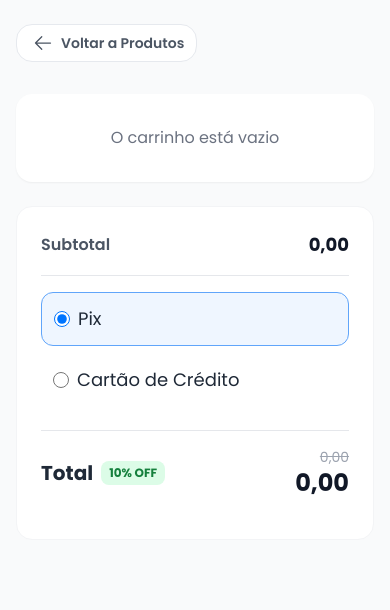
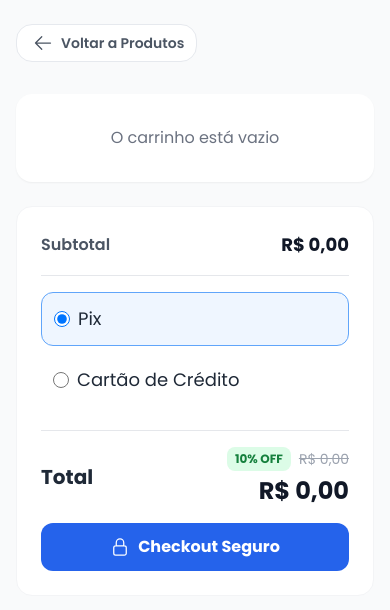
Before and after one commit to fdanielarruda/carrinho-compras, a Vue app in the folder web/: page /carrinho in a window 390 px wide. Shown: the top 610 px of the page. Built offline with nearby package versions, Linux system fonts and the light colour scheme.

Commit message:
style: ajustes de formatacao para adaptar responsividade ao carrinho

```diff
--- a/web/src/components/cart/CartItem.vue
+++ b/web/src/components/cart/CartItem.vue
@@ -1,10 +1,11 @@
 <script setup lang="ts">
+import { formatCurrencyBRL } from '@/utils/formatters';
 import { MinusIcon, PlusIcon } from '@heroicons/vue/24/outline';
 
 interface Product {
   id: number;
   name: string;
-  price: string;
+  price: number;
   image: string;
   quantity: number;
 }
@@ -23,42 +24,46 @@ const updateQuantity = (newQuantity: number) => {
 </script>
 
 <template>
-  <div class="flex items-center p-4 bg-white rounded-2xl border border-gray-100 mb-4">
-    <div class="flex-shrink-0 w-24 h-24 rounded-xl overflow-hidden mr-4">
-      <img :src="item.image" class="w-full h-full object-cover" />
+  <div class="flex flex-col p-3 sm:p-4 bg-white rounded-xl sm:rounded-2xl border border-gray-100 mb-4">
+
+    <div class="flex">
+      <div class="flex-shrink-0 w-20 h-20 sm:w-24 sm:h-24 rounded-lg sm:rounded-xl overflow-hidden mr-3 sm:mr-4">
+        <img :src="item.image" :alt="item.name" class="w-full h-full object-cover" />
       </div>
 
-    <div class="flex-grow flex flex-col sm:flex-row sm:justify-between sm:items-center">
-      <div class="flex flex-col justify-center mb-2 sm:mb-0">
-        <h3 class="text-lg font-semibold text-gray-800">{{ item.name }}</h3>
+      <div class="flex-grow flex flex-col justify-center">
+        <h3 class="text-base text-gray-800 line-clamp-2">{{ item.name }}</h3>
 
-        <p class="text-lg font-semibold text-gray-900 mt-1 sm:hidden">{{ item.price }}</p>
+        <p class="text-base sm:text-xl font-semibold text-gray-900">R$ {{ formatCurrencyBRL(item.price) }}</p>
+      </div>
+    </div>
 
-        <div class="flex items-center border border-gray-300 rounded-xl overflow-hidden mt-2 w-fit">
+    <div class="flex justify-between items-center mt-2 pt-2 border-t border-gray-100">
+
+      <div class="flex items-center border border-gray-300 rounded-lg overflow-hidden w-fit">
         <button @click="updateQuantity(item.quantity - 1)"
-            class="p-2 h-8 w-8 flex items-center justify-center text-gray-600 hover:bg-gray-100 transition-colors duration-150 flex-shrink-0">
+          class="p-1.5 h-7 w-7 sm:h-8 sm:w-8 flex items-center justify-center text-gray-600 hover:bg-gray-100 transition-colors duration-150 flex-shrink-0"
+          aria-label="Diminuir quantidade">
           <MinusIcon class="h-4 w-4" />
         </button>
 
         <input type="text" :value="item.quantity" readonly
-            class="w-8 h-8 text-center text-gray-900 font-medium border-l border-r border-gray-300 focus:outline-none flex-shrink-0"
+          class="w-6 sm:w-8 h-7 sm:h-8 text-center text-gray-900 font-medium text-sm sm:text-base border-l border-r border-gray-300 focus:outline-none flex-shrink-0"
           style="padding: 0; background-color: white;">
 
         <button @click="updateQuantity(item.quantity + 1)"
-            class="p-2 h-8 w-8 flex items-center justify-center text-gray-600 hover:bg-gray-100 transition-colors duration-150 flex-shrink-0">
+          class="p-1.5 h-7 w-7 sm:h-8 sm:w-8 flex items-center justify-center text-gray-600 hover:bg-gray-100 transition-colors duration-150 flex-shrink-0"
+          aria-label="Aumentar quantidade">
           <PlusIcon class="h-4 w-4" />
         </button>
       </div>
-      </div>
-
-      <div class="flex flex-col items-center space-y-2 mt-2 sm:mt-0">
-        <p class="text-xl font-semibold text-gray-900 hidden sm:block">{{ item.price }}</p>
 
       <button @click="$emit('remove', item.id)"
-          class="px-3 py-1 text-sm font-medium text-white bg-red-500 rounded-lg hover:bg-red-600 transition-colors duration-150 flex items-center justify-center flex-shrink-0 w-fit">
+        class="px-3 py-1 text-sm font-medium text-white bg-red-500 rounded-lg hover:bg-red-600 transition-colors duration-150 flex items-center justify-center flex-shrink-0 w-fit"
+        aria-label="Remover item">
         Remover
       </button>
     </div>
-    </div>
+
   </div>
 </template>
--- a/web/src/components/cart/CartSummary.vue
+++ b/web/src/components/cart/CartSummary.vue
@@ -2,6 +2,7 @@
 import { ref, watch, computed } from 'vue';
 import PaymentSelector from './PaymentSelector.vue';
 import { formatCurrencyBRL } from '@/utils/formatters';
+import { LockClosedIcon } from '@heroicons/vue/24/outline';
 
 defineProps<{
   subtotal: number;
@@ -36,7 +37,7 @@ watch([selectedPayment, selectedInstallment], ([newPayment, newInstallment]) =>
     <div class="bg-white p-6 rounded-2xl border border-gray-100">
       <div class="flex justify-between items-center pb-4 border-b border-gray-200">
         <span class="text-md font-semibold text-gray-600">Subtotal</span>
-        <span class="text-lg font-bold text-gray-900">{{ formatCurrencyBRL(subtotal) }}</span>
+        <span class="text-lg font-bold text-gray-900">R$ {{ formatCurrencyBRL(subtotal) }}</span>
       </div>
 
       <PaymentSelector v-model:selected-payment="selectedPayment" v-model:selected-installment="selectedInstallment" />
@@ -45,25 +46,32 @@ watch([selectedPayment, selectedInstallment], ([newPayment, newInstallment]) =>
         <div class="flex justify-between items-center mb-4">
           <div class="flex items-center">
             <span class="text-xl font-bold text-gray-800">Total</span>
-
-            <span v-if="isDiscountActive"
-              class="ml-2 px-2 py-1 text-xs font-bold text-green-700 bg-green-100 rounded-lg">
-              10% OFF
-            </span>
           </div>
 
           <div class="flex flex-col items-end">
-            <span v-if="isDiscountActive" class="text-sm text-gray-400 line-through">
-              {{ formatCurrencyBRL(subtotal) }}
-            </span>
+            <div v-if="isDiscountActive" class="flex items-center mb-1">
+              <span class="px-2 py-1 text-xs font-bold text-green-700 bg-green-100 rounded-lg">
+                10% OFF
+              </span>
+
+              <span class="ml-2 text-sm text-gray-400 line-through">
+                R$ {{ formatCurrencyBRL(subtotal) }}
+              </span>
+            </div>
 
             <span class="text-2xl font-bold text-gray-900">
               <span v-if="isLoading">...</span>
-              <span v-else>{{ formatCurrencyBRL(totalPrice) }}</span>
+              <span v-else>R$ {{ formatCurrencyBRL(totalPrice) }}</span>
             </span>
           </div>
         </div>
 
+        <button
+          class="w-full py-3 bg-blue-600 text-white font-bold rounded-xl flex items-center justify-center hover:bg-blue-700 transition-colors duration-150"
+          :disabled="isLoading || totalPrice === null">
+          <LockClosedIcon class="w-5 h-5 mr-2" />
+          {{ isLoading ? 'Calculando...' : 'Checkout Seguro' }}
+        </button>
       </div>
     </div>
   </aside>
--- a/web/src/pages/CartPage.vue
+++ b/web/src/pages/CartPage.vue
@@ -43,7 +43,7 @@ watch(
 
         <div class="lg:col-span-2">
           <CartItem v-for="item in cartStore.items" :key="item.id"
-            :item="{ ...item, price: `$${(item.unit_price * item.quantity).toFixed(2)}` }"
+            :item="{ ...item, price: item.unit_price * item.quantity }"
             @update:quantity="updateItemQuantity" @remove="removeItem" />
 
           <div v-if="cartStore.items.length === 0" class="text-center text-gray-500 p-8 bg-white rounded-2xl shadow-sm">
```
Lines whose indentation alone changed are shown as unchanged.
